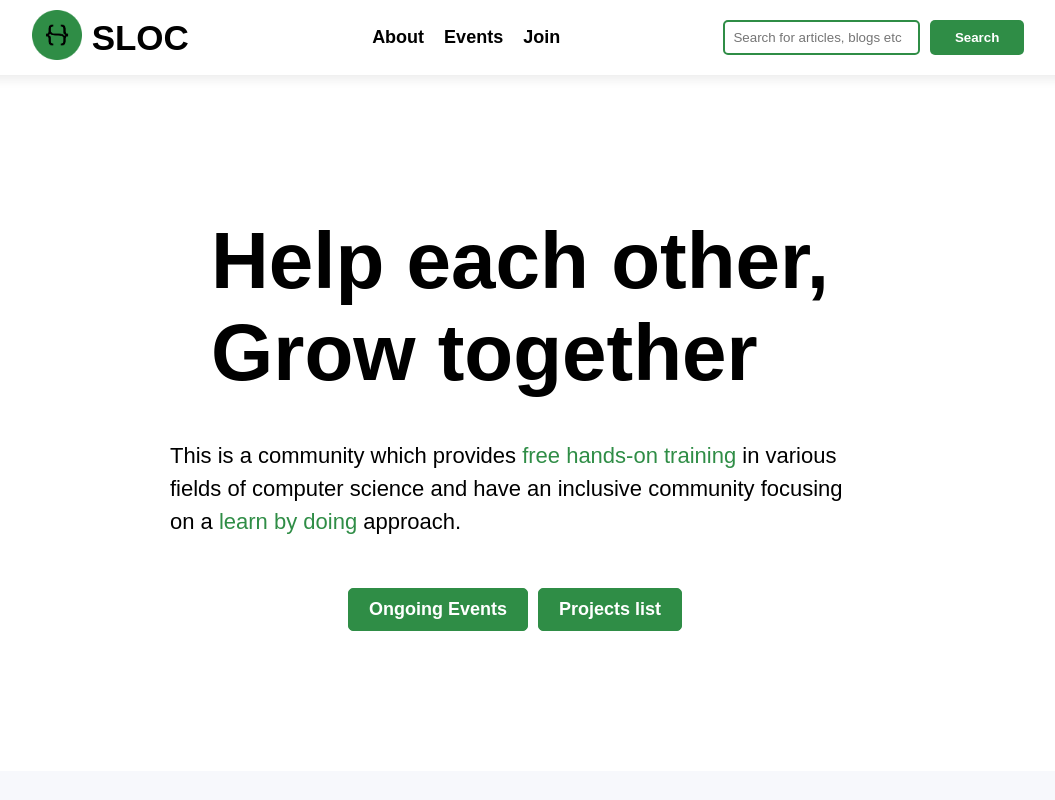
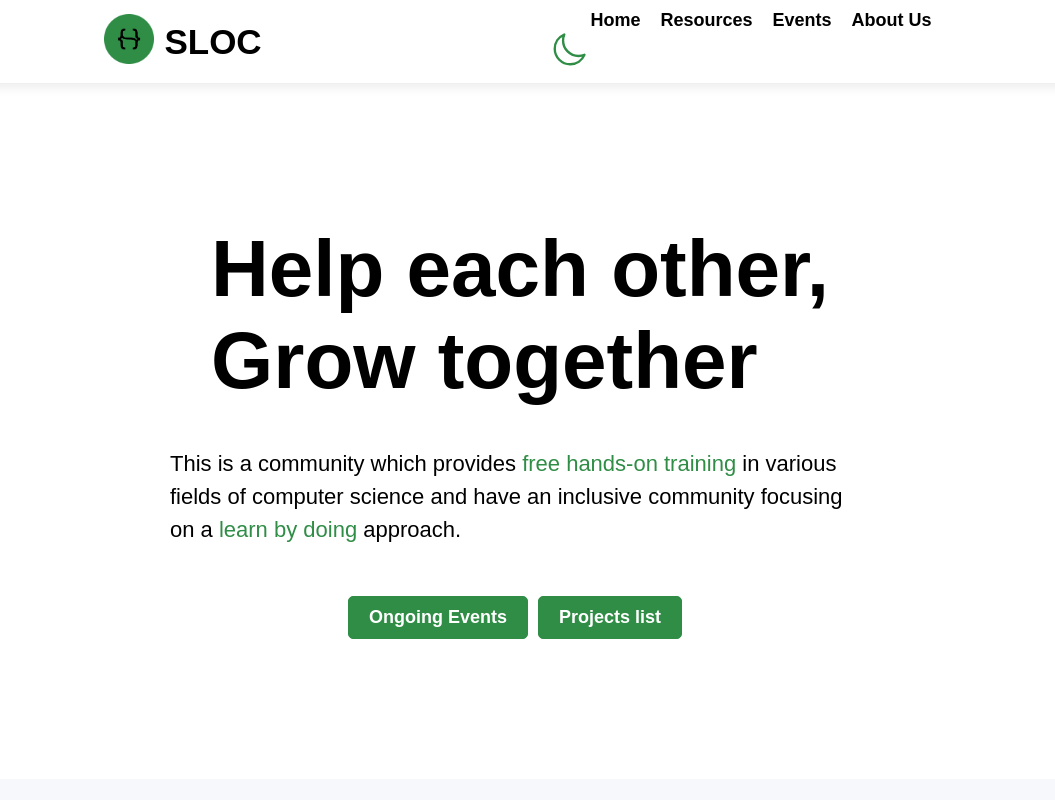
Before and after one commit to vamsikrishnarh7/sloc-website, a plain HTML site: page index.html in a window 1280 px wide. Shown: the top 800 px of the page, without its empty margins (120-1175 px from the left). Drawn offline with Linux system fonts and the light colour scheme.

```diff
--- a/index.html
+++ b/index.html
@@ -7,8 +7,8 @@
     <meta name="viewport" content="width=device-width, initial-scale=1.0">
     <title>Home - SLOC</title>
     <link rel="icon" href="./images/SLOC logo.png">
-    <!-- <link rel="stylesheet" href="./css/mobile.css"> -->
     <link rel="stylesheet" href="./css/index.css">
+    <link rel="stylesheet" href="./css/mobile.css">
 </head>
 
 <body>
@@ -20,17 +20,18 @@
                     <span class="site-title">SLOC</span>
                 </div>
 
-                <div class="nav-middle">
+                <div class="nav-right">
                     <ul class="nav-items-list">
-                        <li class="nav-items nav-item1">About</li>
+                        <li class="nav-items nav-item1">Home</li>
+                        <li class="nav-items nav-item1">Resources</li>
                         <li class="nav-items nav-item2">Events</li>
-                        <li class="nav-items nav-item3">Join</li>
+                        <li class="nav-items nav-item3">About Us</li>
                     </ul>
-                </div>
-
-                <div class="nav-right">
-                    <input type="text" placeholder="Search for articles, blogs etc" class="search-articles-home">
-                    <button class="search-btn-home">Search</button>
+                    <div class="theme-btn">
+                        <svg xmlns="http://www.w3.org/2000/svg" class="dark-teme" stroke="rgb(47,141,70)" fill="none" viewBox="0 0 24 24" stroke-width="1.5" width="38px">
+                            <path stroke-linecap="round" stroke-linejoin="round" d="M21.752 15.002A9.718 9.718 0 0118 15.75c-5.385 0-9.75-4.365-9.75-9.75 0-1.33.266-2.597.748-3.752A9.753 9.753 0 003 11.25C3 16.635 7.365 21 12.75 21a9.753 9.753 0 009.002-5.998z" />
+                          </svg>
+                    </div>
                 </div>
             </div>
         </nav>
```
